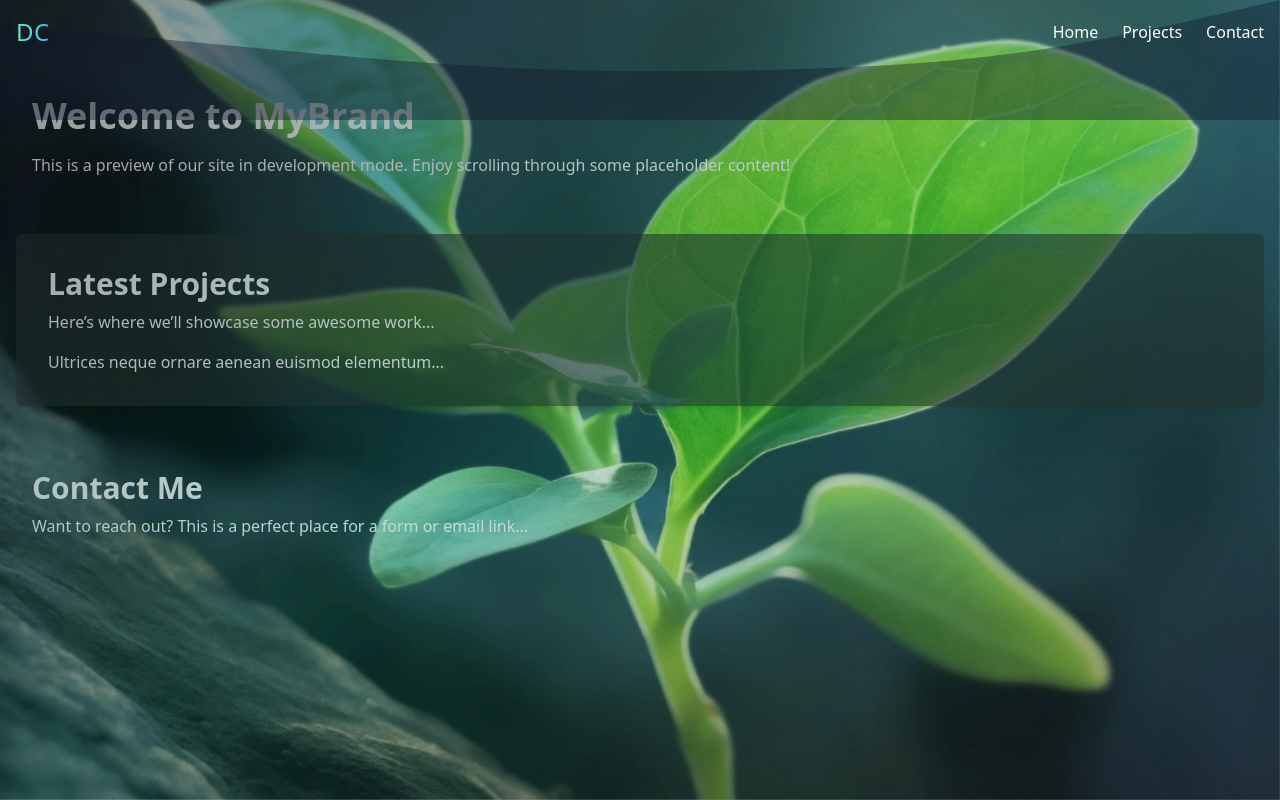
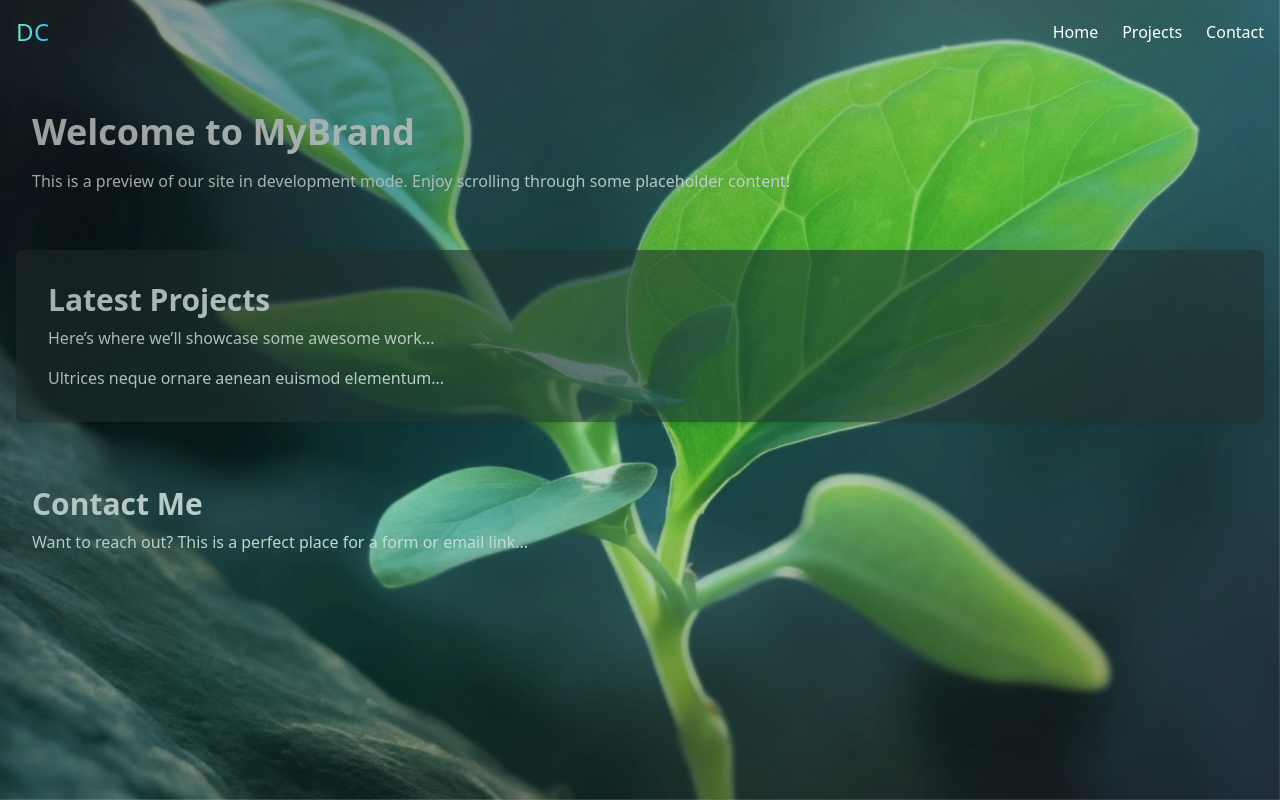
Before and after one commit to life423/drewclark.io-portfolio, a React (Vite) app in the folder app/: page / in a window 1280 px wide. Built offline with nearby package versions, Linux system fonts and the light colour scheme.

Commit message:
Update gradient overlay and clean up code
- Adjusted overlay opacity to maintain visibility
- Updated comments for clarity on design choices
- Removed optional wave backdrop for a cleaner look
- Increased top padding in the main section to prevent text overlap

```diff
--- a/app/src/App.jsx
+++ b/app/src/App.jsx
@@ -12,7 +12,7 @@ export default function App() {
     const { drawerOpen, openDrawer, closeDrawer } = useNavigationState()
     const scrollY = useScrollPosition()
 
-    // Keep more of the gradient on scroll: from 80% to 60%
+    // Retain the overlay but never fully fade it
     const overlayOpacity = scrollY === 0 ? 'opacity-80' : 'opacity-60'
 
     return (
@@ -23,7 +23,7 @@ export default function App() {
                 style={{ backgroundImage: `url(${sprout})` }}
             />
 
-            {/* HERO GRADIENT OVERLAY */}
+            {/* HERO GRADIENT OVERLAY (keeps site cohesive) */}
             <div
                 className={`
                     pointer-events-none
@@ -38,39 +38,6 @@ export default function App() {
                 `}
             />
 
-            {/*
-              OPTIONAL MINIMAL WAVE BACKDROP
-              - Sits behind NavBar, in front of overlay
-              - If you dislike the wave, remove this entire <div>.
-            */}
-            <div
-                className='
-                    pointer-events-none
-                    absolute top-0 w-full h-[120px]
-                    -z-4 overflow-hidden
-                '
-                aria-hidden='true'
-            >
-                <svg
-                    className='relative block w-full h-full'
-                    viewBox='0 0 1440 320'
-                    preserveAspectRatio='none'
-                >
-                    {/* A very subtle curve, mostly near the top */}
-                    <path
-                        fill='#0F172A' // brandGray-900
-                        fillOpacity='0.4'
-                        d='
-                            M0,64L48,74.7C96,85,192,107,288,128C384,149,480,171,576,181.3C672,192,768,192,864,186.7
-                            C960,181,1056,171,1152,138.7C1248,107,1344,53,1392,26.7L1440,0L1440,320L1392,320
-                            C1344,320,1248,320,1152,320C1056,320,960,320,864,320
-                            C768,320,672,320,576,320C480,320,384,320,288,320
-                            C192,320,96,320,48,320L0,320Z
-                        '
-                    />
-                </svg>
-            </div>
-
             {/* NavBar & ProgressBar */}
             <NavBar
                 drawerOpen={drawerOpen}
@@ -79,7 +46,10 @@ export default function App() {
             />
             {!drawerOpen && <ProgressBar />}
 
-            <main className='pt-16 text-white'>
+            <main
+                // Increased top padding so "Welcome" no longer collides with the nav
+                className='pt-24 md:pt-20 text-white transition-colors duration-300'
+            >
                 {/* Intro Section */}
                 <section className='p-8'>
                     <h1 className='text-4xl font-bold mb-4'>
```
